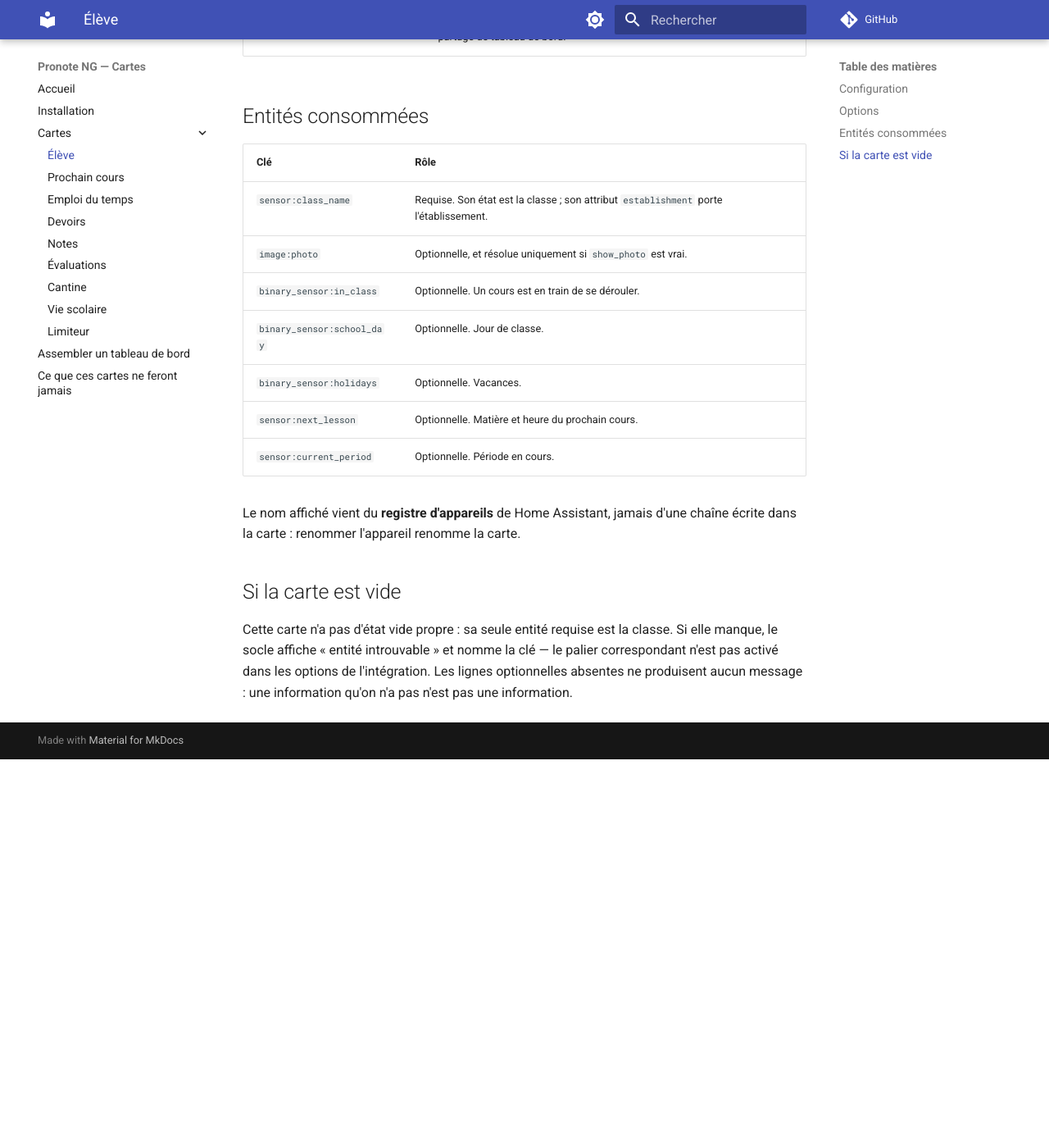
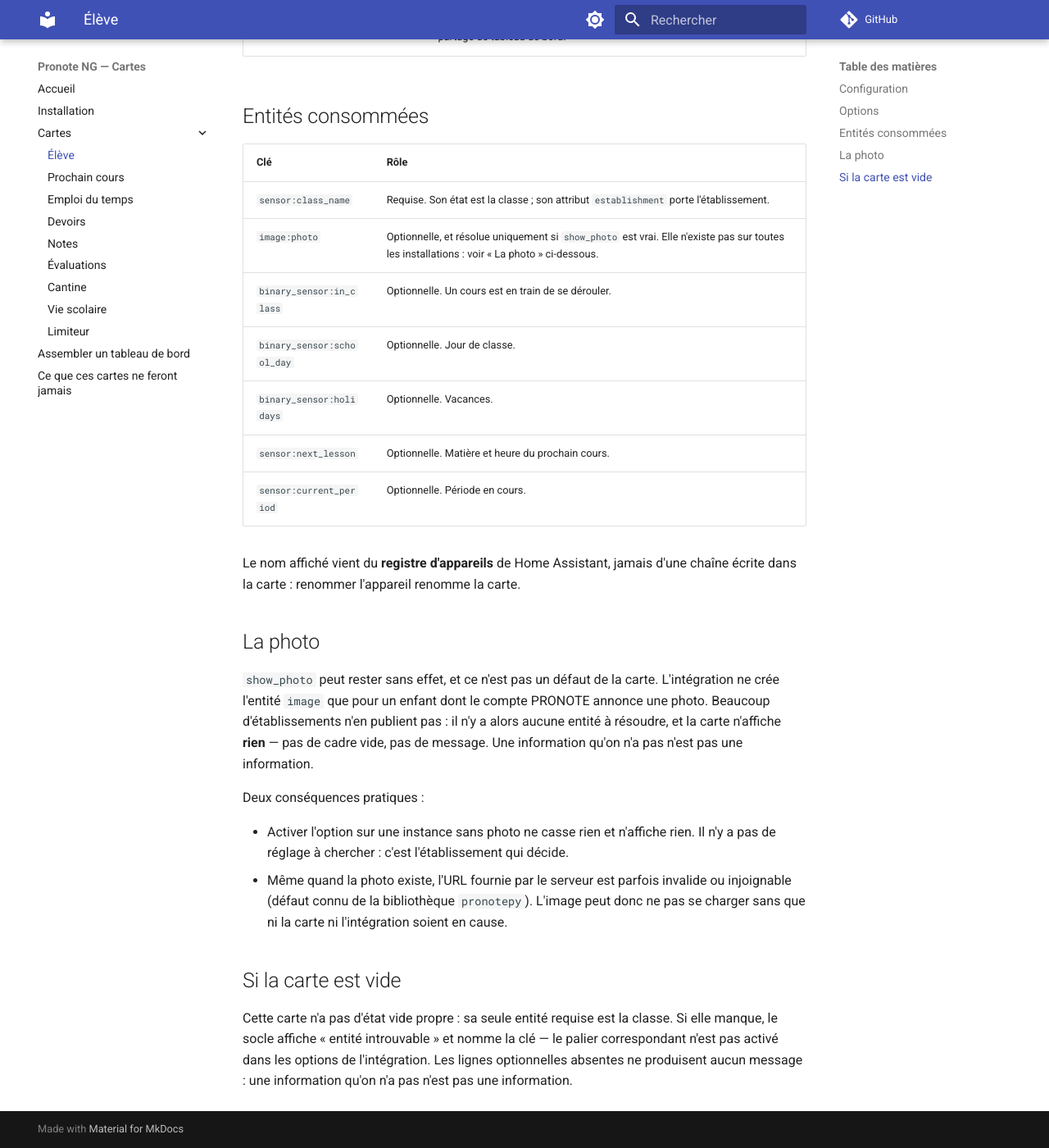
Before and after one commit to FiveElements/ha-pronote-ng-cards, an MkDocs documentation site: the page built from docs/cartes/eleve.md, in a window 1280 px wide and 1400 px high, scrolled down 618 px. Shown: the whole window at 82% size. Built offline with MkDocs 1.6.1 and Material for MkDocs 9.7.7, drawn with Linux system fonts in a browser that asks for light colours; comment, search, counter and statistics services are not loaded; before the commit the page ends 1544 px from its top, so only the background shows below that; some of the changed text lies outside the part shown.

Commit message:
docs: la photo est conditionnelle, et un appareil peut etre orphelin
Deux constats d'une validation de bout en bout sur une instance reelle.

La photo de l'eleve n'existe que si l'etablissement en publie une :
l'integration ne cree l'entite image que dans ce cas. La carte se taisait
deja proprement, mais la documentation laissait croire que l'option
suffisait. Elle dit maintenant qui decide, et que l'URL fournie par le
serveur est parfois injoignable meme quand la photo existe.

Le second constat vaut au-dela de cette carte : quand toutes les cartes
d'un enfant tombent en indisponible au meme instant, ce n'est pas
forcement une panne de l'integration. L'attribut restored sur l'entite
tranche — il dit que Home Assistant l'a recreee depuis le registre sans
plateforme pour la servir, donc que rien ne la nourrira. Observe en
production : 56 entites, toutes unavailable, toutes restored, toutes
changees a la meme milliseconde. C'etait un appareil mort, pas un
dechargement de plateforme.

Co-Authored-By: Claude Opus 5 (1M context) <noreply@anthropic.com>

```diff
--- a/docs/cartes/eleve.md
+++ b/docs/cartes/eleve.md
@@ -16,7 +16,7 @@ device_id: <appareil de l'enfant>
 
 | Option | Défaut | Effet |
 | --- | --- | --- |
-| `show_photo` | `false` | Affiche la photo de l'élève. L'entité correspondante n'est même pas résolue quand l'option est éteinte. |
+| `show_photo` | `false` | Affiche la photo de l'élève, **si l'établissement en publie une** (voir ci-dessous). L'entité correspondante n'est même pas résolue quand l'option est éteinte. |
 | `show_establishment` | `false` | Ajoute le nom de l'établissement sous la classe. **Faux par défaut à dessein** : une carte est une surface partageable — capture d'écran, écran mural, partage de tableau de bord. |
 
 ## Entités consommées
@@ -24,7 +24,7 @@ device_id: <appareil de l'enfant>
 | Clé | Rôle |
 | --- | --- |
 | `sensor:class_name` | Requise. Son état est la classe ; son attribut `establishment` porte l'établissement. |
-| `image:photo` | Optionnelle, et résolue uniquement si `show_photo` est vrai. |
+| `image:photo` | Optionnelle, et résolue uniquement si `show_photo` est vrai. Elle n'existe pas sur toutes les installations : voir « La photo » ci-dessous. |
 | `binary_sensor:in_class` | Optionnelle. Un cours est en train de se dérouler. |
 | `binary_sensor:school_day` | Optionnelle. Jour de classe. |
 | `binary_sensor:holidays` | Optionnelle. Vacances. |
@@ -34,6 +34,25 @@ device_id: <appareil de l'enfant>
 Le nom affiché vient du **registre d'appareils** de Home Assistant, jamais
 d'une chaîne écrite dans la carte : renommer l'appareil renomme la carte.
 
+## La photo
+
+`show_photo` peut rester sans effet, et ce n'est pas un défaut de la carte.
+L'intégration ne crée l'entité `image` que pour un enfant dont le compte
+PRONOTE annonce une photo. Beaucoup d'établissements n'en publient pas :
+il n'y a alors aucune entité à résoudre, et la carte n'affiche **rien** —
+pas de cadre vide, pas de message. Une information qu'on n'a pas n'est pas
+une information.
+
+Deux conséquences pratiques :
+
+- Activer l'option sur une instance sans photo ne casse rien et n'affiche
+  rien. Il n'y a pas de réglage à chercher : c'est l'établissement qui
+  décide.
+- Même quand la photo existe, l'URL fournie par le serveur est parfois
+  invalide ou injoignable (défaut connu de la bibliothèque `pronotepy`).
+  L'image peut donc ne pas se charger sans que ni la carte ni
+  l'intégration soient en cause.
+
 ## Si la carte est vide
 
 Cette carte n'a pas d'état vide propre : sa seule entité requise est la
```
Also changed, not shown: CLAUDE.md (+7 -0 lines).
